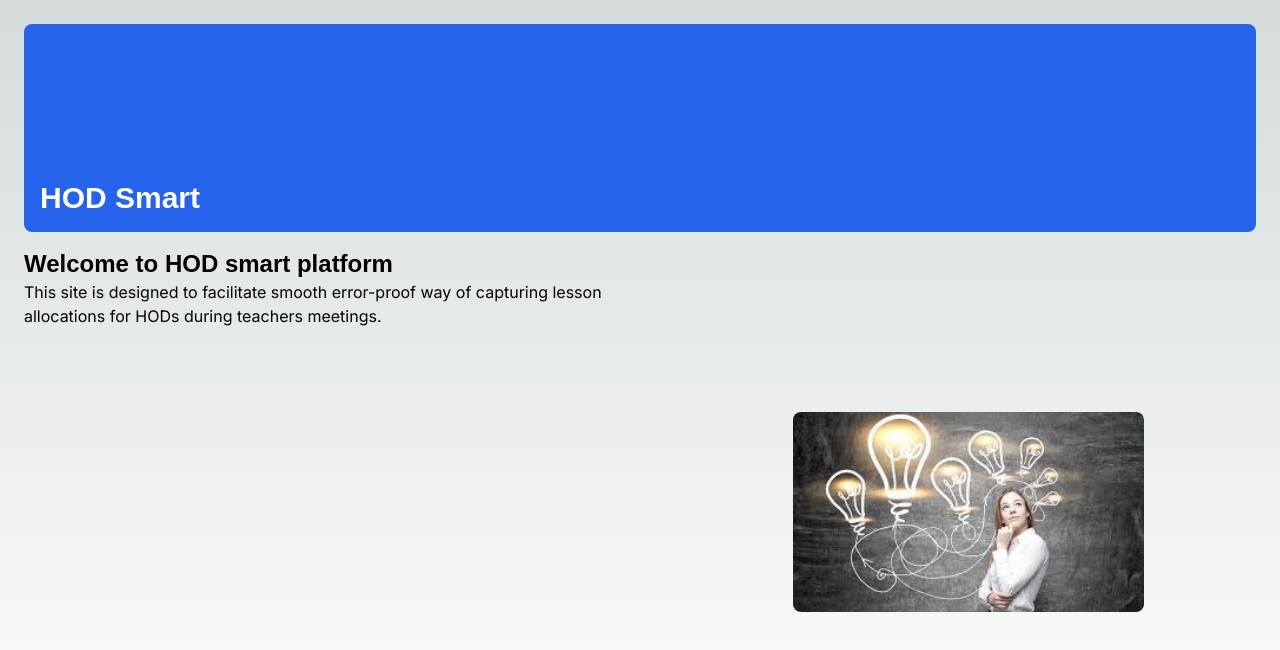
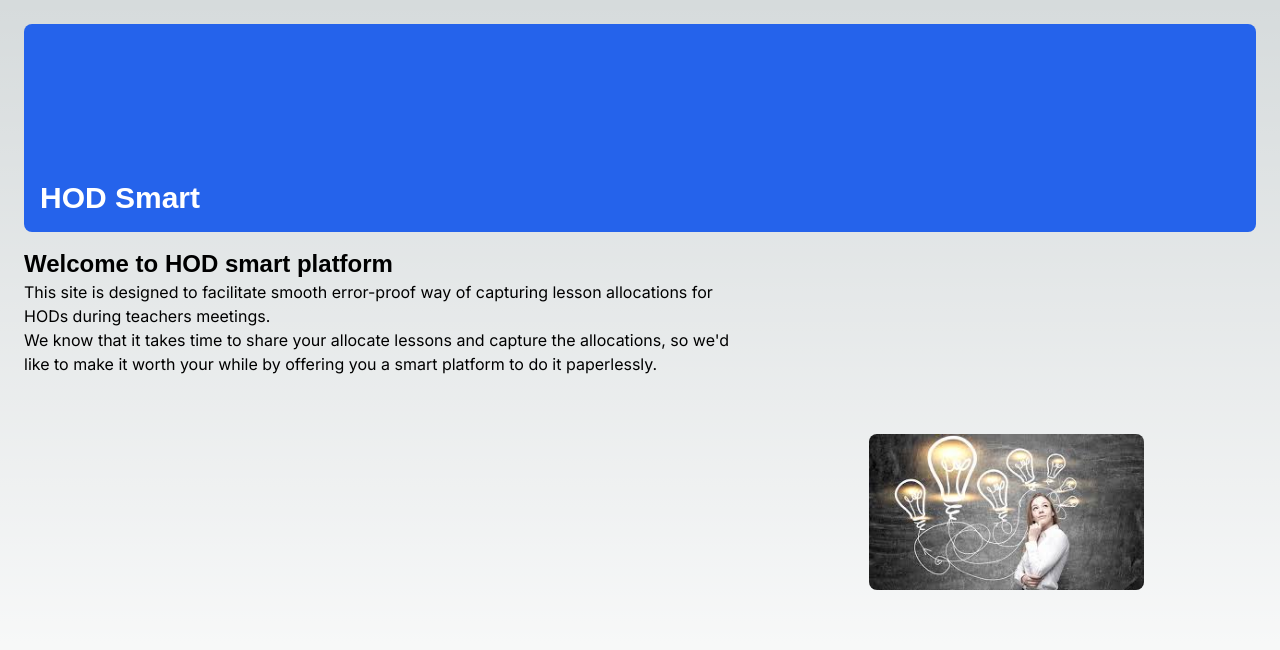
Before and after one commit to matthewkuria/hodsmart, a Next.js app in the folder my-app/: page / in a window 1280 px wide. Shown: the top 650 px of the page. Built offline with nearby package versions, Linux system fonts and the light colour scheme; a web font is replaced by a local one.

Commit message:
Add more description of the platform

```diff
--- a/my-app/app/page.tsx
+++ b/my-app/app/page.tsx
@@ -15,6 +15,9 @@ export default function Home() {
            </h1>
            <p className="">
            This site is designed to facilitate smooth error-proof way of capturing lesson allocations for HODs during teachers meetings.
+           </p>
+           <p className="">
+           We know that it takes time to share your allocate lessons and capture the allocations, so we'd like to make it worth your while by offering you a smart platform to do it paperlessly.
            </p>
         </div>
         <div className="flex items-center justify-center p-6 md:w-3/5 md:px-28 md:py-12">
```
